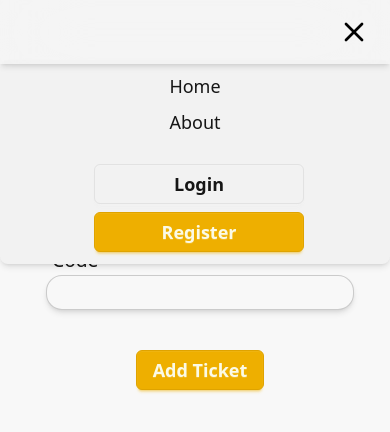
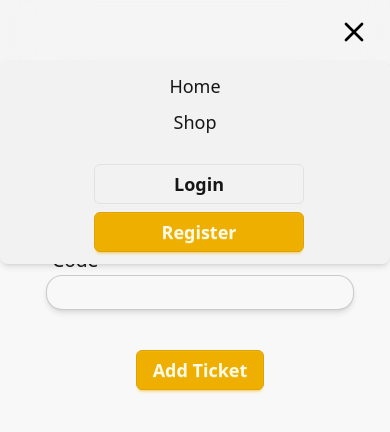
Before and after one commit to h1k4ru-f14m3/scc-lottery-frontend, a Vue app: page /test in a window 390 px wide. Both pictures are taken after a click on the picture 354 px from the left and 32 px from the top of the page. Shown: the top 432 px of the page. Built offline with nearby package versions, Linux system fonts and the light colour scheme; no server answers.

Commit message:
Update Hamburger Menu

```diff
--- a/src/components/nav/hamburgerMenu.vue
+++ b/src/components/nav/hamburgerMenu.vue
@@ -33,12 +33,12 @@ function toggleMenu() {
 
   <Dialog :open="menuOpen" @close="toggleMenu">
     <DialogPanel>
-        <div class="menu bg-base-200 rounded-lg fixed top-15 left-0 w-full transition shadow-md">
+        <div class="menu bg-base-200 rounded-lg fixed top-15 left-0 w-full transition shadow-md z-100">
             <simpleButton @click-extra="toggleMenu"
                 :use-default="false" button-title="Home" bg-color="w-full text-center text-lg py-1 px-3 rounded-md transition" hover="hover:bg-base-100 focus:outline-none"     button-route="/"
             />
             <simpleButton @click-extra="toggleMenu"
-                :use-default="false" button-title="About" bg-color="w-full text-center text-lg py-1 px-3 rounded-md transition" hover="hover:bg-base-100 focus:outline-none" button-route="/about"
+                :use-default="false" button-title="Shop" bg-color="w-full text-center text-lg py-1 px-3 rounded-md transition" hover="hover:bg-base-100 focus:outline-none" button-route="/shop"
             />
 
             <div class="flex flex-col mt-5 justify-center items-center">
```
